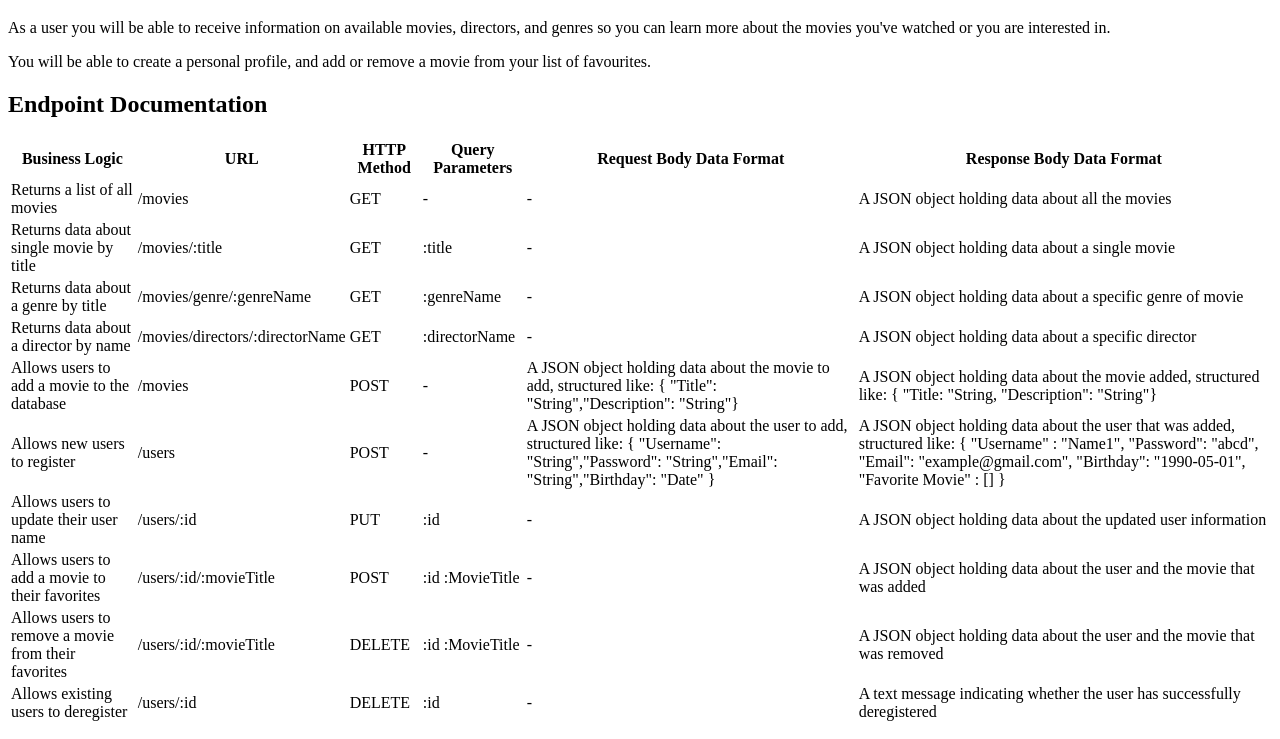
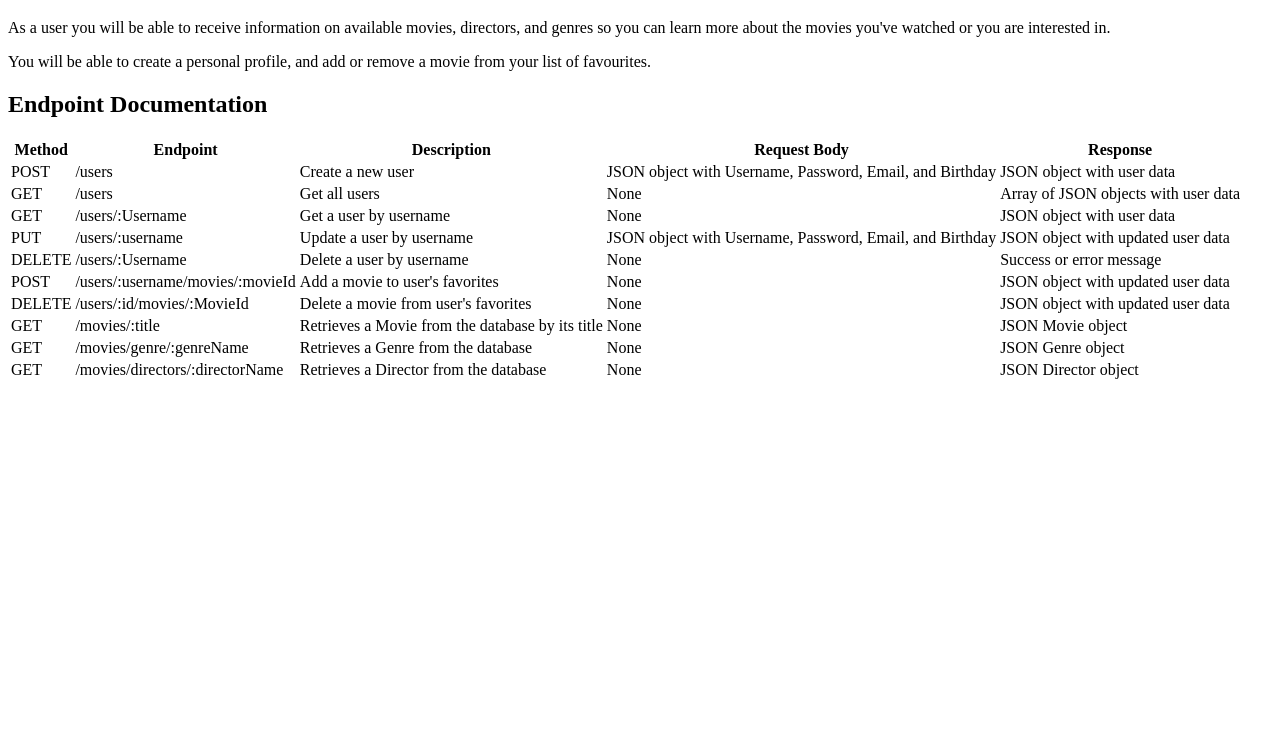
Before and after one commit to Tinnkie/MyFlix, a website: page public/documentation.html in a window 1280 px wide. Shown: the part 61-800 px from the top of the page. Drawn offline with Linux system fonts and the light colour scheme.

Commit message:
update documentation methods and endpoints

```diff
--- a/public/documentation.html
+++ b/public/documentation.html
@@ -15,109 +15,84 @@
     <table class="table">
       <thead>
         <tr>
-            <th>Business Logic</th>
-            <th>URL</th>
-            <th>HTTP Method</th>
-            <th>Query Parameters</th>
-            <th>Request Body Data Format</th>
-            <th>Response Body Data Format</th>
+            <th>Method</th>
+            <th>Endpoint</th>
+            <th>Description</th>
+            <th>Request Body</th>
+            <th>Response</th>
         </tr>
       </thead>
 
      <tbody>
       <tr>
-          <td>Returns a list of all movies</td>
-          <td>/movies</td>
-          <td>GET</td>
-          <td>-</td>
-          <td>-</td>
-          <td>A JSON object holding data about all the movies</td>
+        <td>POST</td>
+        <td>/users</td>
+        <td>Create a new user</td>
+        <td>JSON object with Username, Password, Email, and Birthday</td>
+        <td>JSON object with user data</td>
       </tr>
-
       <tr>
-        <td>Returns data about single movie by title</td>
+        <td>GET</td>
+        <td>/users</td>
+        <td>Get all users</td>
+        <td>None</td>
+        <td>Array of JSON objects with user data</td>
+      </tr>
+      <tr>
+        <td>GET</td>
+        <td>/users/:Username</td>
+        <td>Get a user by username</td>
+        <td>None</td>
+        <td>JSON object with user data</td>
+      </tr>
+      <tr>
+          <td>PUT</td>
+          <td>/users/:username</td>
+          <td>Update a user by username</td>
+          <td>JSON object with Username, Password, Email, and Birthday</td>
+          <td>JSON object with updated user data</td>
+      </tr>
+      <tr>
+        <td>DELETE</td>
+        <td>/users/:Username</td>
+        <td>Delete a user by username</td>
+        <td>None</td>
+        <td>Success or error message</td>
+      </tr>
+      <tr>
+          <td>POST</td>
+          <td>/users/:username/movies/:movieId</td>
+          <td>Add a movie to user's favorites</td>
+          <td>None</td>
+          <td>JSON object with updated user data</td>
+      </tr>
+      <tr>
+          <td>DELETE</td>
+          <td>/users/:id/movies/:MovieId</td>
+          <td>Delete a movie from user's favorites</td>
+          <td>None</td>
+          <td>JSON object with updated user data</td>
+      </tr>
+      <tr>
+        <td>GET</td>
         <td>/movies/:title</td>
+        <td>Retrieves a Movie from the database by its title</td>
+        <td>None</td>
+        <td>JSON Movie object</td>
+      </tr>
+      <tr>
         <td>GET</td>
-        <td>:title</td>
-        <td>-</td>
-        <td>A JSON object holding data about a single movie</td>
+        <td>/movies/genre/:genreName</td>
+        <td>Retrieves a Genre from the database</td>
+        <td>None</td>
+        <td>JSON Genre object</td>
       </tr>
-
       <tr>
-        <td>Returns data about a genre by title</td>
-        <td>/movies/genre/:genreName</td>
         <td>GET</td>
-        <td>:genreName</td>
-        <td>-</td>
-        <td>A JSON object holding data about a specific genre of movie</td>
-      </tr>
-
-      <tr>
-        <td>Returns data about a director by name</td>
         <td>/movies/directors/:directorName</td>
-        <td>GET</td>
-        <td>:directorName</td>
-        <td>-</td>
-        <td>A JSON object holding data about a specific director</td>
-      </tr>
-
-      <tr>
-        <td>Allows users to add a movie to the database</td>
-        <td>/movies</td>
-        <td>POST</td>
-        <td>-</td>
-        <td>A JSON object holding data about the movie to add, structured like: { "Title": "String","Description": "String"}</td>
-        <td>A JSON object holding data about the movie added, structured like: { "Title: "String, "Description": "String"}</td>
-      </tr>
-
-      <tr>
-        <td>Allows new users to register</td>
-        <td>/users</td>
-        <td>POST</td>
-        <td>-</td>
-        <td>A JSON object holding data about the user to add, structured like: { "Username": "String","Password": "String","Email": "String","Birthday": "Date" }</td>
-        <td>A JSON object holding data about the user that was added, structured like: { "Username" : "Name1", "Password": "abcd", "Email": "example@gmail.com", "Birthday": "1990-05-01", "Favorite Movie" : [] } </td>
-      </tr>
-
-
-      <tr>
-        <td>Allows users to update their user name</td>
-        <td>/users/:id</td>
-        <td>PUT</td>
-        <td>:id</td>
-        <td>-</td>
-        <td>A JSON object holding data about the updated user information</td>
-      </tr>
-
-      <tr>
-        <td>Allows users to add a movie to their favorites</td>
-        <td>/users/:id/:movieTitle</td>
-        <td>POST</td>
-        <td>:id
-            :MovieTitle
-        </td>
-        <td>-</td>
-        <td>A JSON object holding data about the user and the movie that was added</td>
-      </tr>
-
-      <tr>
-        <td>Allows users to remove a movie from their favorites</td>
-        <td>/users/:id/:movieTitle</td>
-        <td>DELETE</td>
-        <td>:id
-            :MovieTitle
-        </td>
-        <td>-</td>
-        <td>A JSON object holding data about the user and the movie that was removed</td>
-      </tr>
-
-      <tr>
-        <td>Allows existing users to deregister</td>
-        <td>/users/:id</td>
-        <td>DELETE</td>
-        <td>:id</td>
-        <td>-</td>
-        <td>A text message indicating whether the user has successfully deregistered</td>
+        <td>Retrieves a Director from the database</td>
+        <td>None</td>
+        <td>JSON Director object</td>
       </tr>
      </tbody>
      </table>
```
